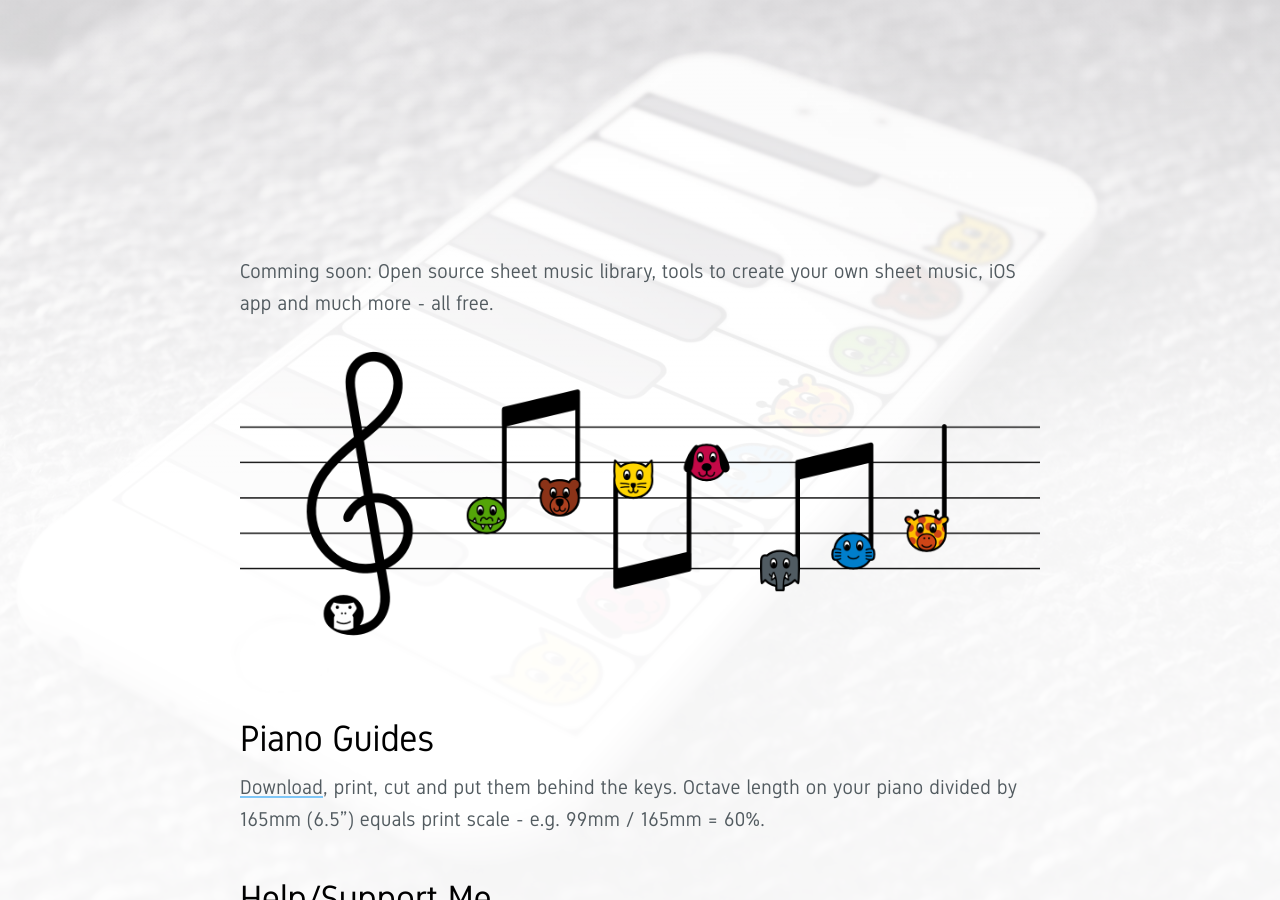
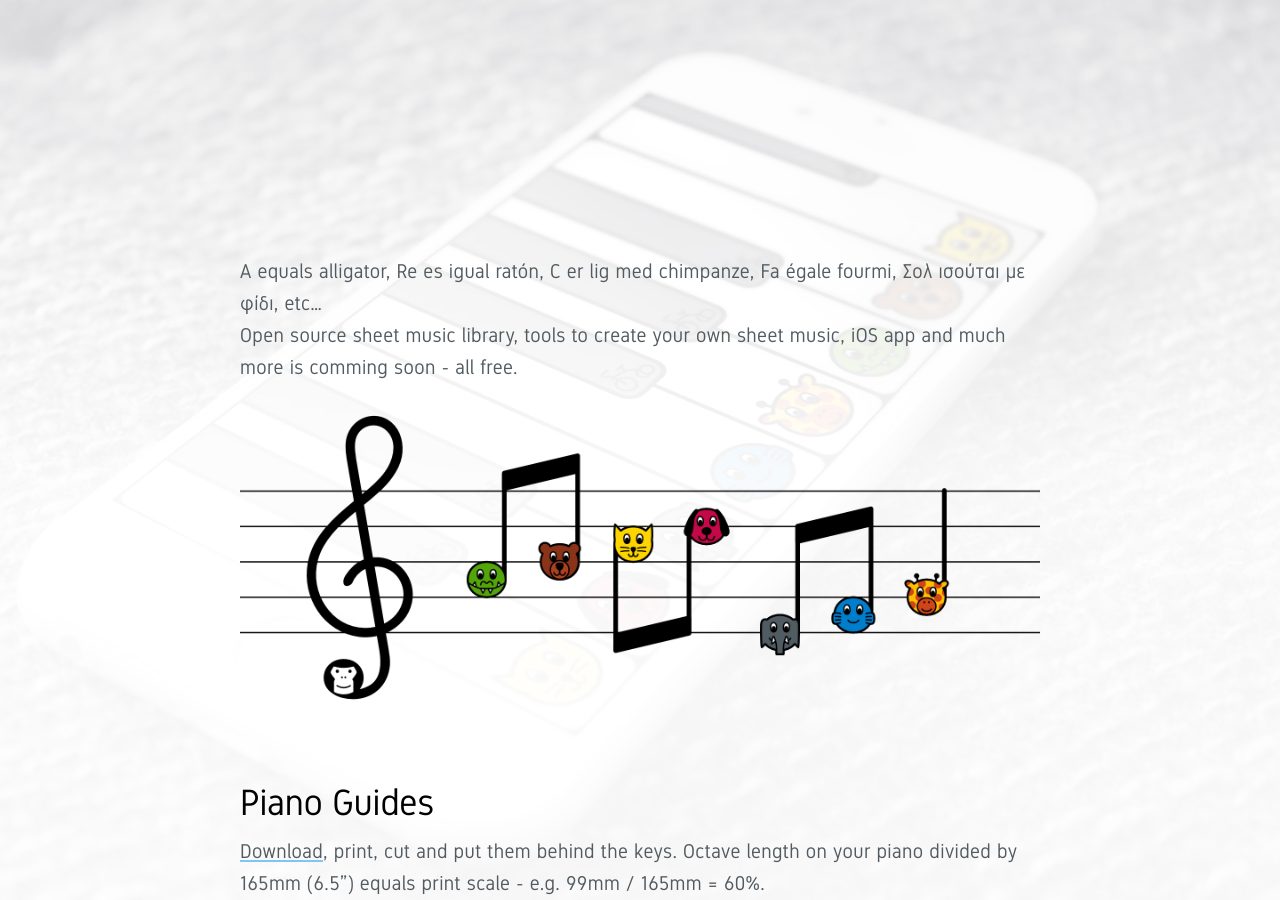
Before and after one commit to larsenwork/animalnoteheads, a Jekyll site: the page built from index.md, in a window 1280 px wide and 900 px high, scrolled down 516 px. Built offline with Jekyll 4.4.1, drawn with Linux system fonts in a browser that asks for light colours; comment, search, counter and statistics services are not loaded.

Commit message:
words+ image

```diff
--- a/index.md
+++ b/index.md
@@ -11,7 +11,8 @@ image: AnimalNoteHeadsSocial.png
 ---
 
 {% include social.html %}
-Comming soon: Open source sheet music library, tools to create your own sheet music, iOS app and much more - all free.
+A equals alligator, Re es igual ratón, C er lig med chimpanze, Fa égale fourmi, Σολ ισούται με φίδι, etc...
+Open source sheet music library, tools to create your own sheet music, iOS app and much more is comming soon - all free.
 ![AnimalNoteHeadsMockup](assets/img/AnimalNoteHeadsMockup.png)
 
 ### Piano Guides
```
Also changed, not shown: language/index.html (added, +11 -0 lines), assets/img/jumbo1.jpg, 1 other file.
